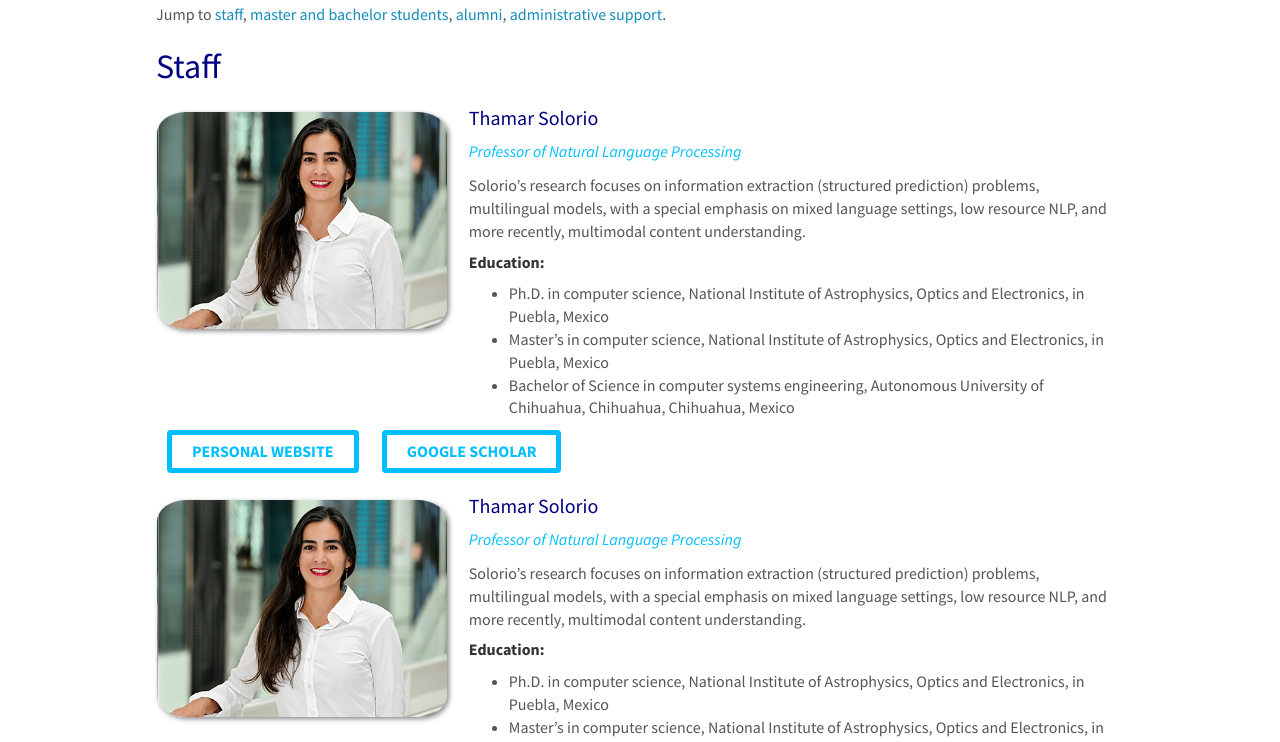
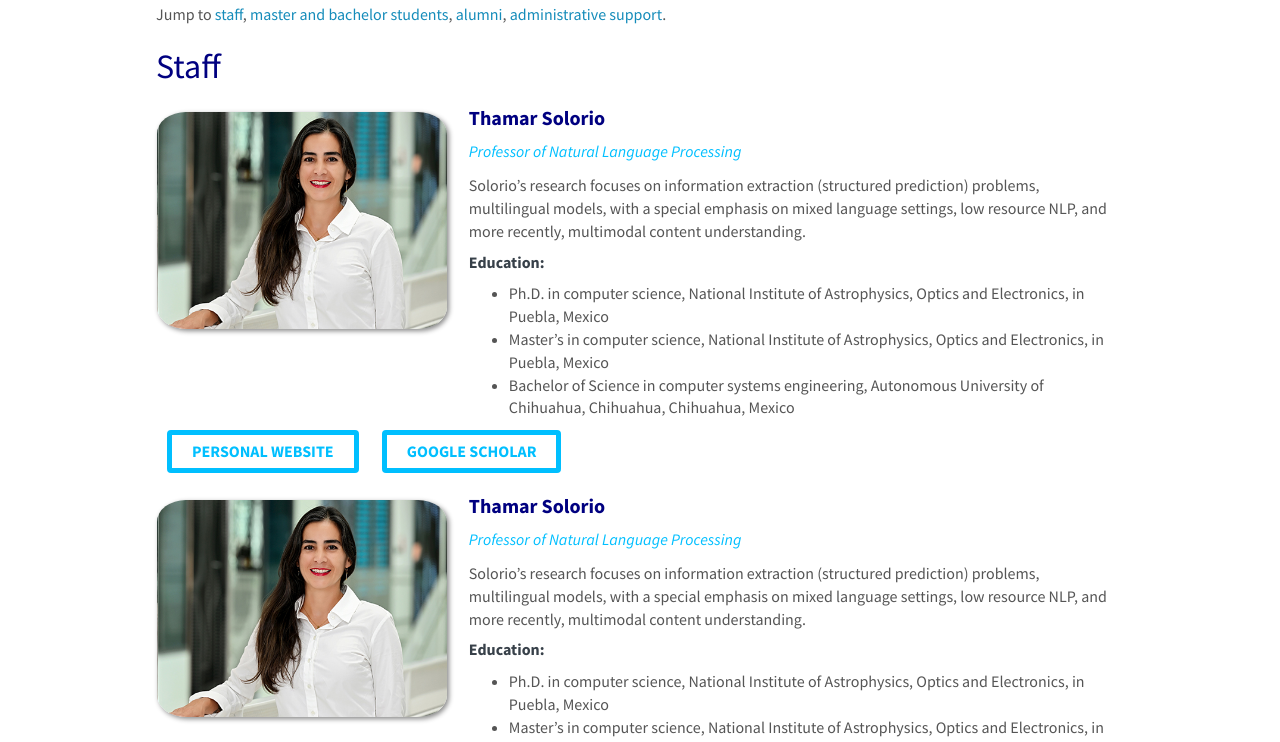
Before and after one commit to RamzaBasharat/MBZUAI, a Jekyll site: the page built from _pages/team.md, in a window 1280 px wide and 1400 px high. Shown: the part 179-921 px from the top of the window. Built offline with Jekyll 4.4.1, drawn with Linux system fonts in a browser that asks for light colours; nearby versions of some CDN libraries.

```diff
--- a/_pages/team.md
+++ b/_pages/team.md
@@ -25,7 +25,7 @@ Jump to [staff](#staff), [master and bachelor students](#master-and-bachelor-stu
 
 <div class="col-sm-12 clearfix">
   <img src="{{ site.url }}{{ site.baseurl }}/images/teampic/{{ member.photo }}" class="img-responsive" width="30%" style="float: left" />
-  <h4 class="navy_color">{{ member.name }}</h4>
+  <h4 class="navy_color"><b>{{ member.name }}</b></h4>
   <i class="sky_color">{{ member.info }}</i>
 
 [//]: # (  <a href="mailto:{{ member.email }}">{{ member.email }}</a>)
--- a/css/main.scss
+++ b/css/main.scss
@@ -93,7 +93,18 @@ firstp {
 
 /* custom css */
 
-h2, h4, .navy_color{
+.navy_color{
+color: #000080;
+}
+
+.gray{
+color:#374049;
+}
+h5{
+color:#374049;
+}
+
+h2, h4{
 color: #000080;
 }
 
```
